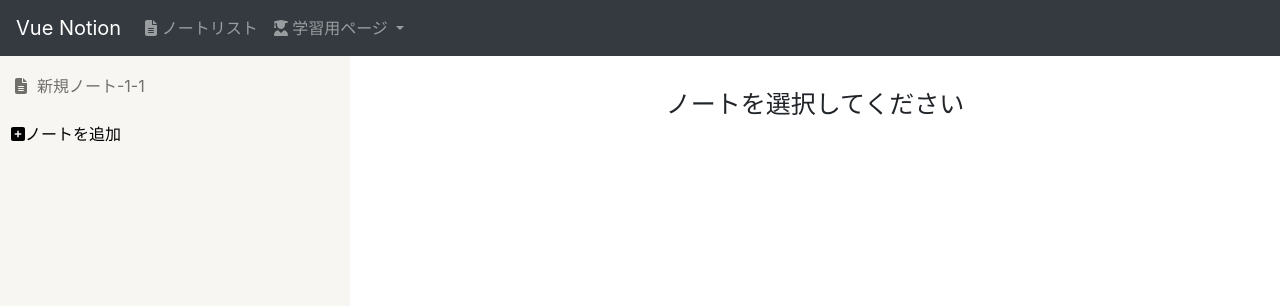
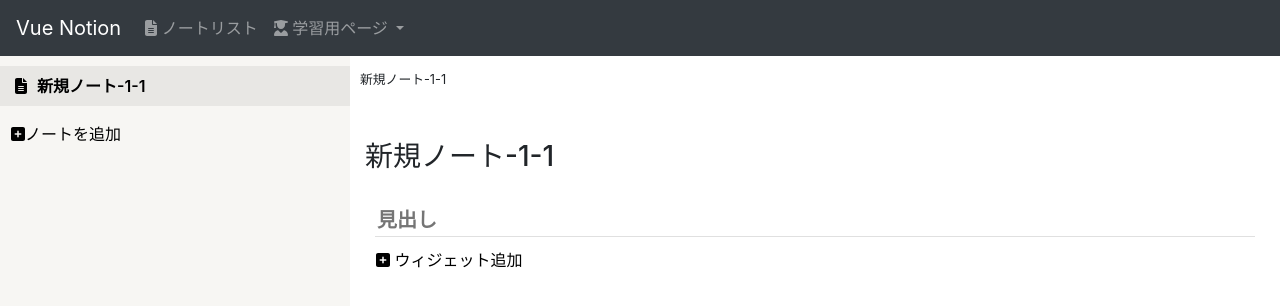
Before and after one commit to 8hatch8/notion-memo-app, a Vue app: page / in a window 1280 px wide. Both pictures are taken after a click on the button "ノートを追加". Shown: the top 306 px of the page. Built offline with nearby package versions, Linux system fonts and the light colour scheme.

Commit message:
add: フォーカス機能、キー操作機能を追加

```diff
--- a/src/components/MainPage.vue
+++ b/src/components/MainPage.vue
@@ -36,10 +36,17 @@
         <!-- コンテンツ -->
         <div class="note-content">
           <h3 class="note-title">{{ selectedNote.name }}</h3>
+          <draggable
+            v-model="selectedNote.widgetList"
+            item-key="id"
+            :animation="300"
+            :delay="0"
+            group="widgets"
+          >
+            <template #item="{ element }">
               <WidgetItem
-            v-for="widget in selectedNote.widgetList"
-            :key="widget.id"
-            :widget="widget"
+                :key="element.id"
+                :widget="element"
                 :layer="1"
                 @input="onInputWidget"
                 @delete="onDeleteWidget"
@@ -47,6 +54,8 @@
                 @add-brother="onAddBrotherWidget"
                 @change-type="onChangeWidgetType"
               />
+            </template>
+          </draggable>
           <!-- ウィジェット追加ボタン -->
           <button class="transparent" @click="onClickButtonAddWidget">
             <font-awesome-icon icon="plus-square" />
@@ -114,6 +123,9 @@ export default {
       } else {
         targetList.splice(index + 1, 0, note);
       }
+
+      // 追加したノートを選択
+      this.onSelectNote(note);
     },
     // 新規追加
     onClickAddNote() {
@@ -166,7 +178,7 @@ export default {
       layer = layer || 1;
       const widget = {
         id: new Date().getTime().toString(16),
-        type: "heading",
+        type: layer === 1 ? "heading" : "list",
         text: "",
         children: [],
         layer: layer,
@@ -198,6 +210,13 @@ export default {
       const targetList = parentExists ? parentWidget.children : this.selectedNote.widgetList;
       const index = targetList.indexOf(widget);
       targetList.splice(index, 1);
+
+      // 削除した場合、1つ前のウィジェットを選択状態にする
+      const focusWidget = index === 0 ? parentWidget : targetList[index - 1];
+      if (focusWidget != null) {
+        // IDを作り直すことで、mounted関数でfocusWidget関数を呼び出す
+        focusWidget.id = (parseInt(focusWidget.id, 16) + 1).toString(16);
+      }
     },
   },
 };
--- a/src/components/parts/WidgetItem.vue
+++ b/src/components/parts/WidgetItem.vue
@@ -14,6 +14,10 @@
           @input="onInputWidget($event.target.value, widget)"
           class="heading transparent"
           placeholder="見出し"
+          :ref="'widget-heading-' + widget.id"
+          @keypress.enter="onClickAddBrother(parentWidget, widget)"
+          @keydown.tab="onKeyDownTab"
+          @keydown.delete="onKeyDownDelete"
         />
       </template>
       <!-- リスト -->
@@ -23,6 +27,10 @@
           @input="onInputWidget($event.target.value, widget)"
           class="list transparent"
           placeholder="リスト"
+          :ref="'widget-list-' + widget.id"
+          @keypress.enter="onClickAddBrother(parentWidget, widget)"
+          @keydown.tab="onKeyDownTab"
+          @keydown.delete="onKeyDownDelete"
         />
       </template>
       <!-- コード -->
@@ -34,6 +42,7 @@
           class="code transparent"
           placeholder="code"
           :ref="'widget-code-' + widget.id"
+          @keydown.delete="onKeyDownDelete"
         ></textarea>
       </template>
 
@@ -67,10 +76,17 @@
 
     <!-- 子ウィジェット -->
     <div class="child-widget">
+      <draggable
+        v-bind:list="widget.children"
+        item-key="id"
+        :animation="300"
+        :delay="0"
+        group="widgets"
+      >
+        <template #item="{ element }">
           <WidgetItem
-        v-for="childWidget in widget.children"
-        :key="childWidget.id"
-        :widget="childWidget"
+            :key="element.id"
+            :widget="element"
             :parentWidget="widget"
             :layer="layer + 1"
             @input="onInputWidget"
@@ -79,13 +95,17 @@
             @add-brother="onClickAddBrother"
             @change-type="onClickWidgetType"
           />
+        </template>
+      </draggable>
     </div>
   </div>
 </template>
 
 <script>
+import draggable from "vuedraggable";
 export default {
   name: "WidgetItem",
+  components: { draggable },
   props: ["widget", "parentWidget", "layer"],
   emits: ["input", "add-child", "add-brother", "delete", "change-type"],
   data() {
@@ -97,6 +117,18 @@ export default {
     // テキスト入力
     onInputWidget(text, widget) {
       this.$emit("input", text, widget);
+    },
+    onKeyDownTab(event) {
+      if (this.widget.layer < 3) {
+        this.$emit("add-child", this.widget);
+        event.preventDefault();
+      }
+    },
+    onKeyDownDelete(event) {
+      if (this.widget.text.length === 0) {
+        this.$emit("delete", this.parentWidget, this.widget);
+        event.preventDefault();
+      }
     },
     // ウィジェットタイプ変更
     onClickWidgetType(type, widget) {
@@ -130,13 +162,24 @@ export default {
         textarea.style.height = textarea.scrollHeight + "px";
       });
     },
+    // 生成時にフォーカスをあてる
+    focusWidget() {
+      this.$nextTick(() => {
+        const input = this.$refs[`widget-${this.widget.type}-${this.widget.id}`];
+        input.focus();
+      });
+    },
   },
   mounted() {
     this.resizeCodeTextarea();
+    this.focusWidget();
   },
   watch: {
     "widget.text"() {
       this.resizeCodeTextarea();
+    },
+    "widget.type"() {
+      this.focusWidget();
     },
   },
 };
```
Lines whose indentation alone changed are shown as unchanged.
